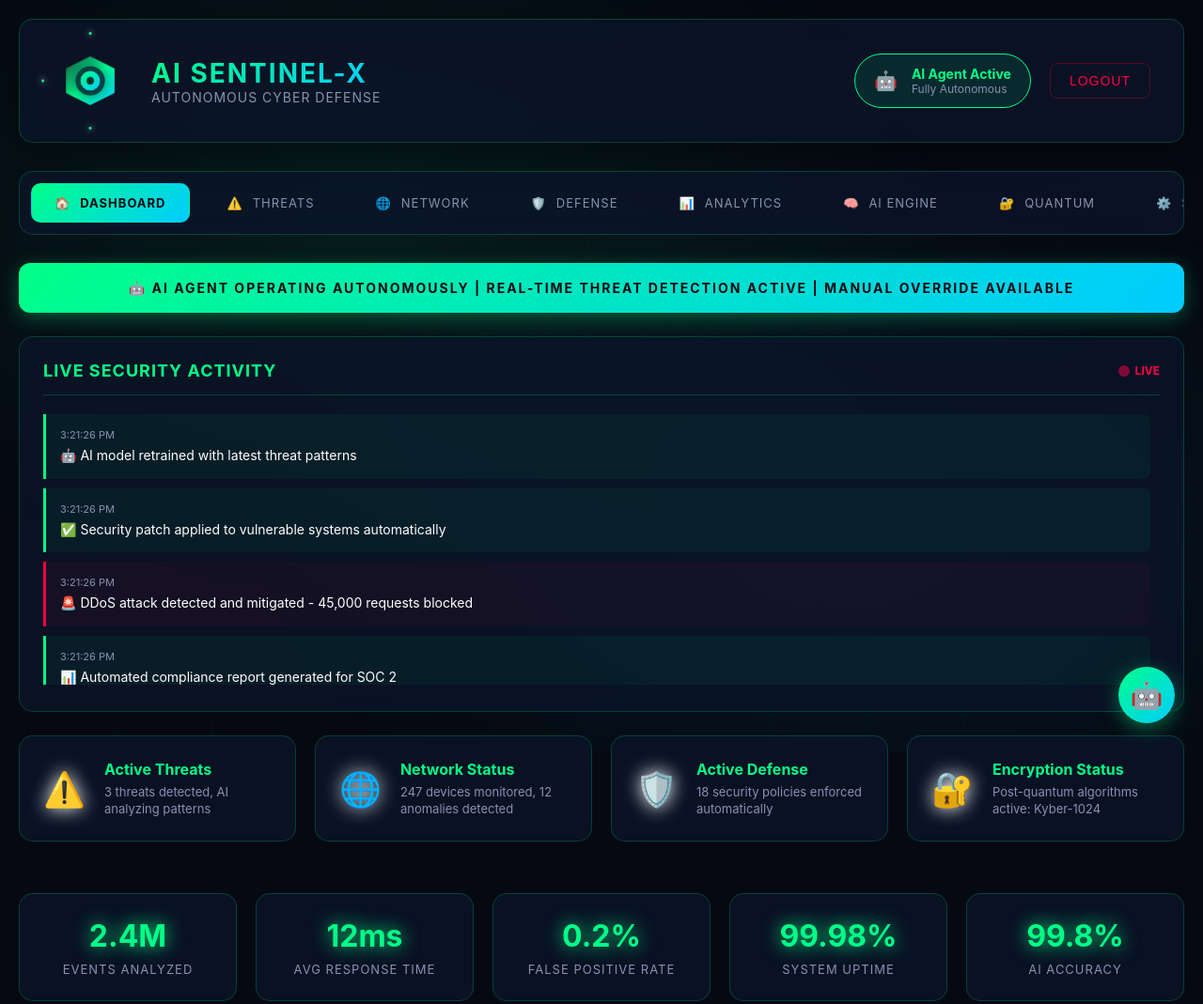
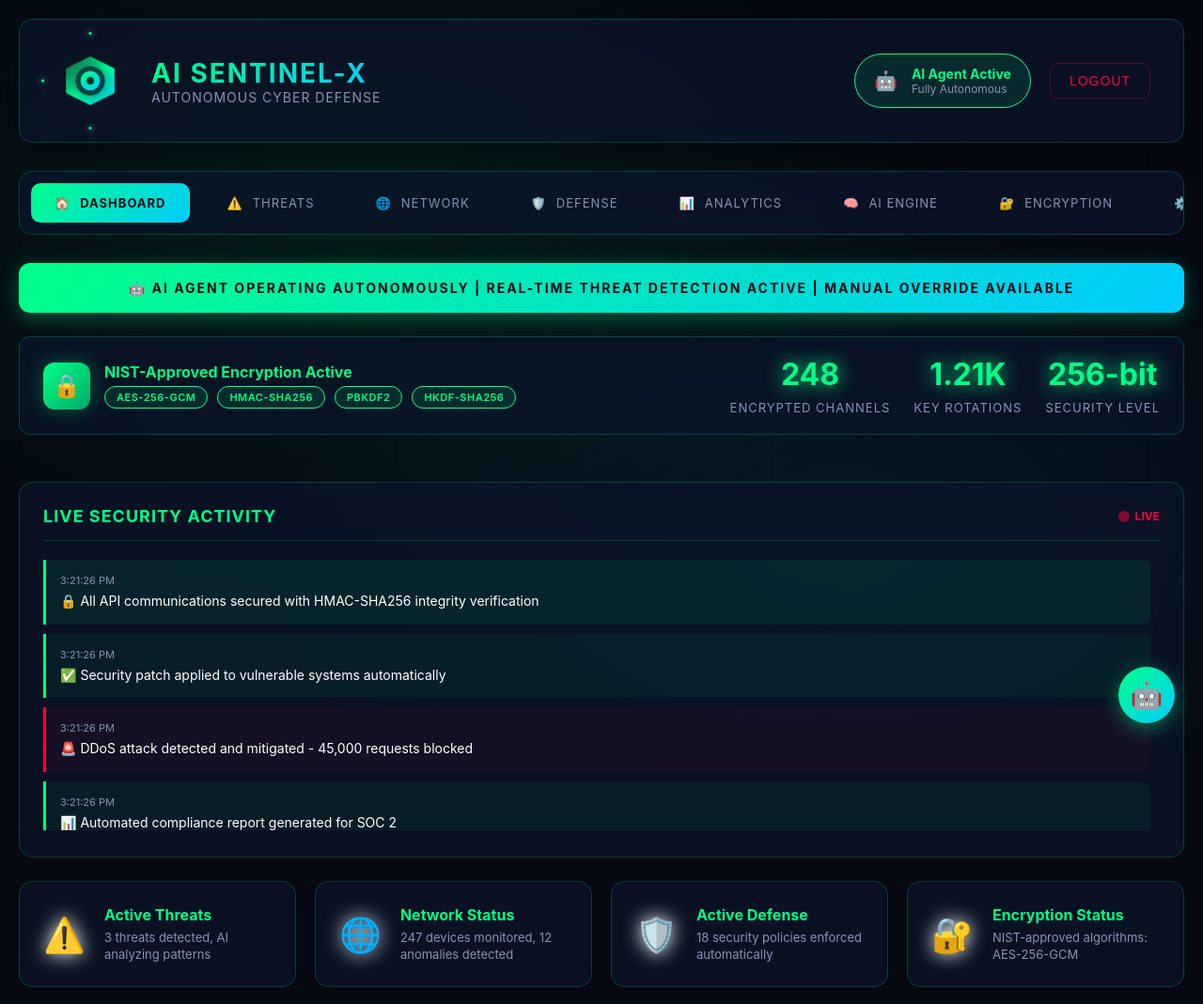
Before and after one commit to Ghost081280/AI-Sentinel-X-Demo, a plain HTML site: page dashboard.html in a window 1280 px wide. Shown: the top 1069 px of the page at 94% size. Drawn offline with Linux system fonts and the light colour scheme; sample sign-in values are in the browser's storage.

Commit message:
Update dashboard.html

```diff
--- a/dashboard.html
+++ b/dashboard.html
@@ -27,6 +27,7 @@
             --gradient-1: linear-gradient(135deg, #00ff88 0%, #00ccff 100%);
             --gradient-2: linear-gradient(135deg, #7c3aed 0%, #00ccff 100%);
             --gradient-shield: linear-gradient(135deg, #1a4d2e 0%, #00ff88 50%, #00ccff 100%);
+            --gradient-encryption: linear-gradient(135deg, #00ff88 0%, #00aa66 100%);
         }
 
         body {
@@ -354,6 +355,92 @@
             box-shadow: 0 5px 20px rgba(0, 255, 136, 0.3);
         }
 
+        /* Encryption Status Bar */
+        .encryption-status-bar {
+            background: var(--bg-card);
+            border: 1px solid var(--border);
+            border-radius: 12px;
+            padding: 20px 25px;
+            margin-bottom: 25px;
+            backdrop-filter: blur(15px);
+            display: flex;
+            justify-content: space-between;
+            align-items: center;
+            flex-wrap: wrap;
+            gap: 20px;
+        }
+
+        .encryption-info {
+            display: flex;
+            align-items: center;
+            gap: 15px;
+        }
+
+        .encryption-icon {
+            width: 50px;
+            height: 50px;
+            background: var(--gradient-encryption);
+            border-radius: 12px;
+            display: flex;
+            align-items: center;
+            justify-content: center;
+            font-size: 24px;
+            box-shadow: 0 0 20px rgba(0, 255, 136, 0.3);
+        }
+
+        .encryption-details {
+            display: flex;
+            flex-direction: column;
+        }
+
+        .encryption-title {
+            font-weight: bold;
+            font-size: 16px;
+            color: var(--primary);
+            margin-bottom: 5px;
+        }
+
+        .encryption-algorithms {
+            display: flex;
+            gap: 10px;
+            flex-wrap: wrap;
+        }
+
+        .algorithm-badge {
+            background: rgba(0, 255, 136, 0.1);
+            border: 1px solid var(--primary);
+            border-radius: 20px;
+            padding: 4px 12px;
+            font-size: 11px;
+            color: var(--primary);
+            font-weight: 600;
+            text-transform: uppercase;
+            letter-spacing: 0.5px;
+        }
+
+        .encryption-metrics {
+            display: flex;
+            gap: 25px;
+        }
+
+        .encryption-metric {
+            text-align: center;
+        }
+
+        .metric-value {
+            font-size: 20px;
+            font-weight: bold;
+            color: var(--primary);
+            margin-bottom: 4px;
+        }
+
+        .metric-label {
+            font-size: 11px;
+            color: var(--text-secondary);
+            text-transform: uppercase;
+            letter-spacing: 1px;
+        }
+
         /* Security Feed */
         .security-feed {
             background: var(--bg-card);
@@ -431,6 +518,11 @@
         .feed-item.danger {
             background: rgba(255, 0, 68, 0.05);
             border-left-color: var(--danger);
+        }
+
+        .feed-item.encryption {
+            background: rgba(0, 255, 136, 0.08);
+            border-left-color: var(--primary);
         }
 
         .feed-time {
@@ -688,6 +780,15 @@
                 right: -20px;
                 bottom: 80px;
             }
+
+            .encryption-status-bar {
+                flex-direction: column;
+                text-align: center;
+            }
+
+            .encryption-metrics {
+                justify-content: center;
+            }
         }
 
         /* Custom Scrollbar */
@@ -800,7 +901,7 @@
             </a>
             <a href="quantum.html" class="nav-tab">
                 <span>🔐</span>
-                <span>Quantum</span>
+                <span>Encryption</span>
             </a>
             <a href="settings.html" class="nav-tab">
                 <span>⚙️</span>
@@ -813,6 +914,36 @@
             <!-- Alert Banner -->
             <div class="alert-banner">
                 🤖 AI Agent Operating Autonomously | Real-time Threat Detection Active | Manual Override Available
+            </div>
+
+            <!-- Encryption Status Bar -->
+            <div class="encryption-status-bar">
+                <div class="encryption-info">
+                    <div class="encryption-icon">🔒</div>
+                    <div class="encryption-details">
+                        <div class="encryption-title">NIST-Approved Encryption Active</div>
+                        <div class="encryption-algorithms">
+                            <span class="algorithm-badge">AES-256-GCM</span>
+                            <span class="algorithm-badge">HMAC-SHA256</span>
+                            <span class="algorithm-badge">PBKDF2</span>
+                            <span class="algorithm-badge">HKDF-SHA256</span>
+                        </div>
+                    </div>
+                </div>
+                <div class="encryption-metrics">
+                    <div class="encryption-metric">
+                        <div class="metric-value" id="encryptedChannels">247</div>
+                        <div class="metric-label">Encrypted Channels</div>
+                    </div>
+                    <div class="encryption-metric">
+                        <div class="metric-value" id="keyRotations">1.2K</div>
+                        <div class="metric-label">Key Rotations</div>
+                    </div>
+                    <div class="encryption-metric">
+                        <div class="metric-value">256-bit</div>
+                        <div class="metric-label">Security Level</div>
+                    </div>
+                </div>
             </div>
 
             <!-- Security Feed -->
@@ -856,7 +987,7 @@
                     <div class="action-icon">🔐</div>
                     <div class="action-content">
                         <div class="action-title">Encryption Status</div>
-                        <div class="action-description">Post-quantum algorithms active: Kyber-1024</div>
+                        <div class="action-description">NIST-approved algorithms: AES-256-GCM</div>
                     </div>
                 </a>
             </div>
@@ -901,7 +1032,7 @@
             <div class="ai-chat-messages" id="aiChatMessages">
                 <div class="ai-message">
                     <div class="ai-message-bubble">
-                        Welcome! I'm your AI security assistant. I can help you investigate incidents, analyze logs, or manage security policies. All systems are currently operating autonomously. How can I assist you?
+                        Welcome! I'm your AI security assistant. I can help you investigate incidents, analyze logs, or manage security policies. All systems are currently operating autonomously with NIST-approved encryption. How can I assist you?
                     </div>
                     <div class="ai-message-time">Just now</div>
                 </div>
@@ -927,11 +1058,11 @@
                 { type: 'success', time: new Date(), message: '✅ Successfully blocked SQL injection attempt on /api/users' },
                 { type: 'normal', time: new Date(), message: '🔍 AI analyzed 147,892 log entries - no anomalies detected' },
                 { type: 'warning', time: new Date(), message: '⚠️ Suspicious login pattern detected from IP 192.168.1.47' },
-                { type: 'success', time: new Date(), message: '🔐 Encryption keys rotated using Kyber-1024 algorithm' },
+                { type: 'encryption', time: new Date(), message: '🔐 AES-256-GCM encryption keys rotated automatically' },
                 { type: 'normal', time: new Date(), message: '📊 Automated compliance report generated for SOC 2' },
                 { type: 'danger', time: new Date(), message: '🚨 DDoS attack detected and mitigated - 45,000 requests blocked' },
                 { type: 'success', time: new Date(), message: '✅ Security patch applied to vulnerable systems automatically' },
-                { type: 'normal', time: new Date(), message: '🤖 AI model retrained with latest threat patterns' }
+                { type: 'encryption', time: new Date(), message: '🔒 All API communications secured with HMAC-SHA256 integrity verification' }
             ];
 
             const feed = document.getElementById('securityFeed');
@@ -966,6 +1097,13 @@
 
             const responseTime = document.getElementById('responseTime');
             responseTime.textContent = Math.floor(8 + Math.random() * 8) + 'ms';
+
+            const encryptedChannels = document.getElementById('encryptedChannels');
+            encryptedChannels.textContent = Math.floor(240 + Math.random() * 20);
+
+            const keyRotations = document.getElementById('keyRotations');
+            const currentRotations = parseFloat(keyRotations.textContent);
+            keyRotations.textContent = (currentRotations + 0.01).toFixed(2) + 'K';
 
             if (Math.random() > 0.8) {
                 const fp = document.getElementById('falsePositives');
@@ -1041,6 +1179,9 @@
         function generateAIResponse(message) {
             const lowerMessage = message.toLowerCase();
 
+            if (lowerMessage.includes('encryption') || lowerMessage.includes('crypto')) {
+                return 'All data is protected using NIST-approved algorithms: AES-256-GCM for encryption, HMAC-SHA256 for integrity, PBKDF2 for password hashing, and HKDF-SHA256 for key derivation. Keys are rotated every 24 hours automatically.';
+            }
             if (lowerMessage.includes('threat') || lowerMessage.includes('attack')) {
                 return 'I\'ve detected 3 active threats in the last hour. All are being handled autonomously. The most significant was a SQL injection attempt that was blocked in 12ms. Would you like details on any specific threat?';
             }
@@ -1051,7 +1192,7 @@
                 return 'I\'ve analyzed 2.4M log entries today using ML pattern recognition. No critical anomalies detected. False positive rate is at 0.2%. The AI model was last retrained 3 hours ago.';
             }
             if (lowerMessage.includes('status') || lowerMessage.includes('health')) {
-                return 'All systems operational. AI agent running in autonomous mode with 99.98% uptime. Response time averaging 12ms. No critical issues detected.';
+                return 'All systems operational. AI agent running in autonomous mode with 99.98% uptime. Response time averaging 12ms. NIST encryption protecting all channels. No critical issues detected.';
             }
             return 'I\'m analyzing your request. Could you provide more details about what you\'d like to investigate or configure?';
         }
@@ -1069,8 +1210,9 @@
                     { type: 'success', message: '✅ Automated patch applied to vulnerable system' },
                     { type: 'normal', message: '🔍 Network scan completed - all devices secure' },
                     { type: 'warning', message: '⚠️ Unusual traffic pattern detected on port 445' },
-                    { type: 'success', message: '🔐 SSL certificate renewed automatically' },
-                    { type: 'normal', message: '📊 AI model accuracy improved to 99.9%' }
+                    { type: 'encryption', message: '🔐 SSL/TLS certificates renewed with AES-256-GCM' },
+                    { type: 'normal', message: '📊 AI model accuracy improved to 99.9%' },
+                    { type: 'encryption', message: '🔒 PBKDF2 password hashing protecting user credentials' }
                 ];
 
                 const randomFeed = feedTypes[Math.floor(Math.random() * feedTypes.length)];
```
